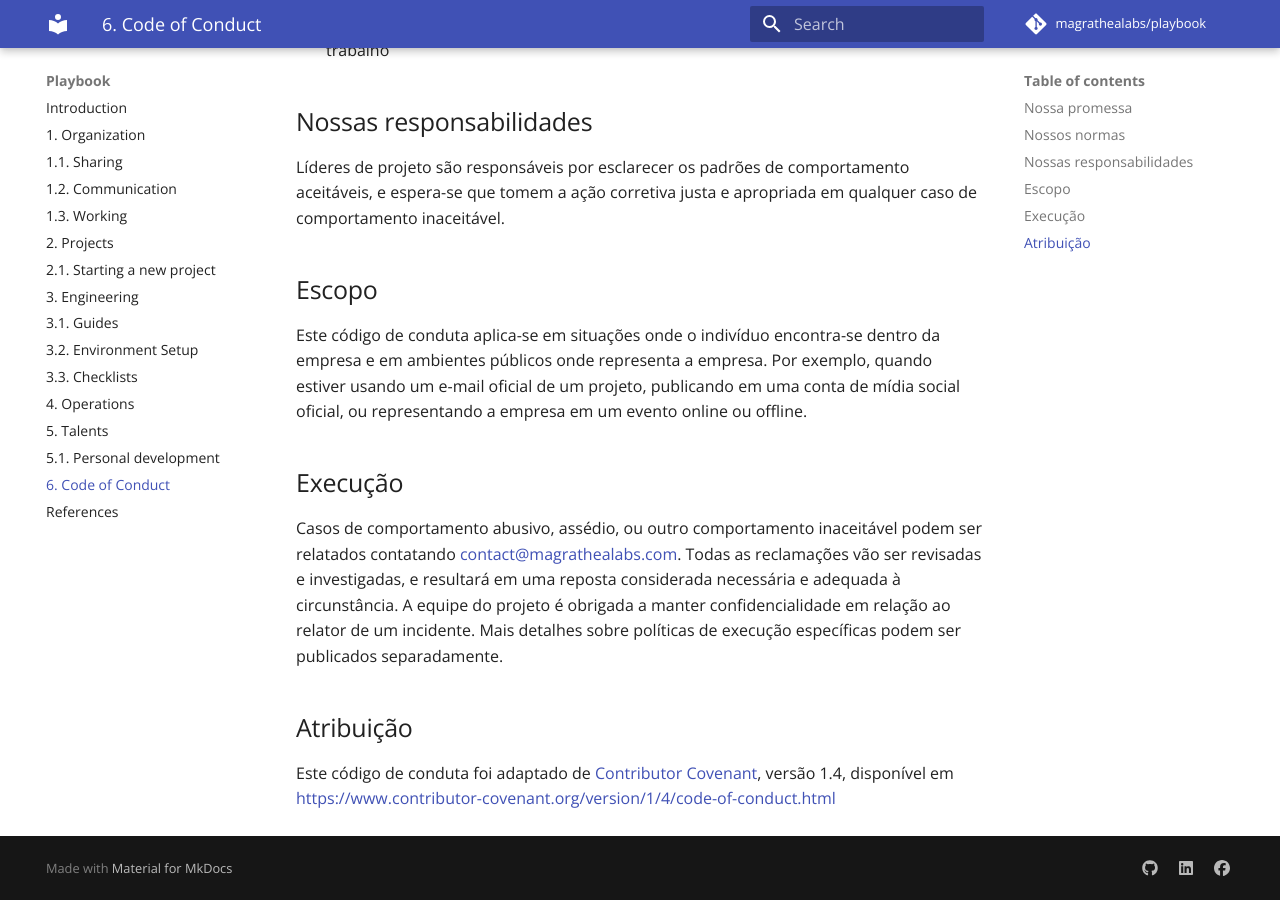
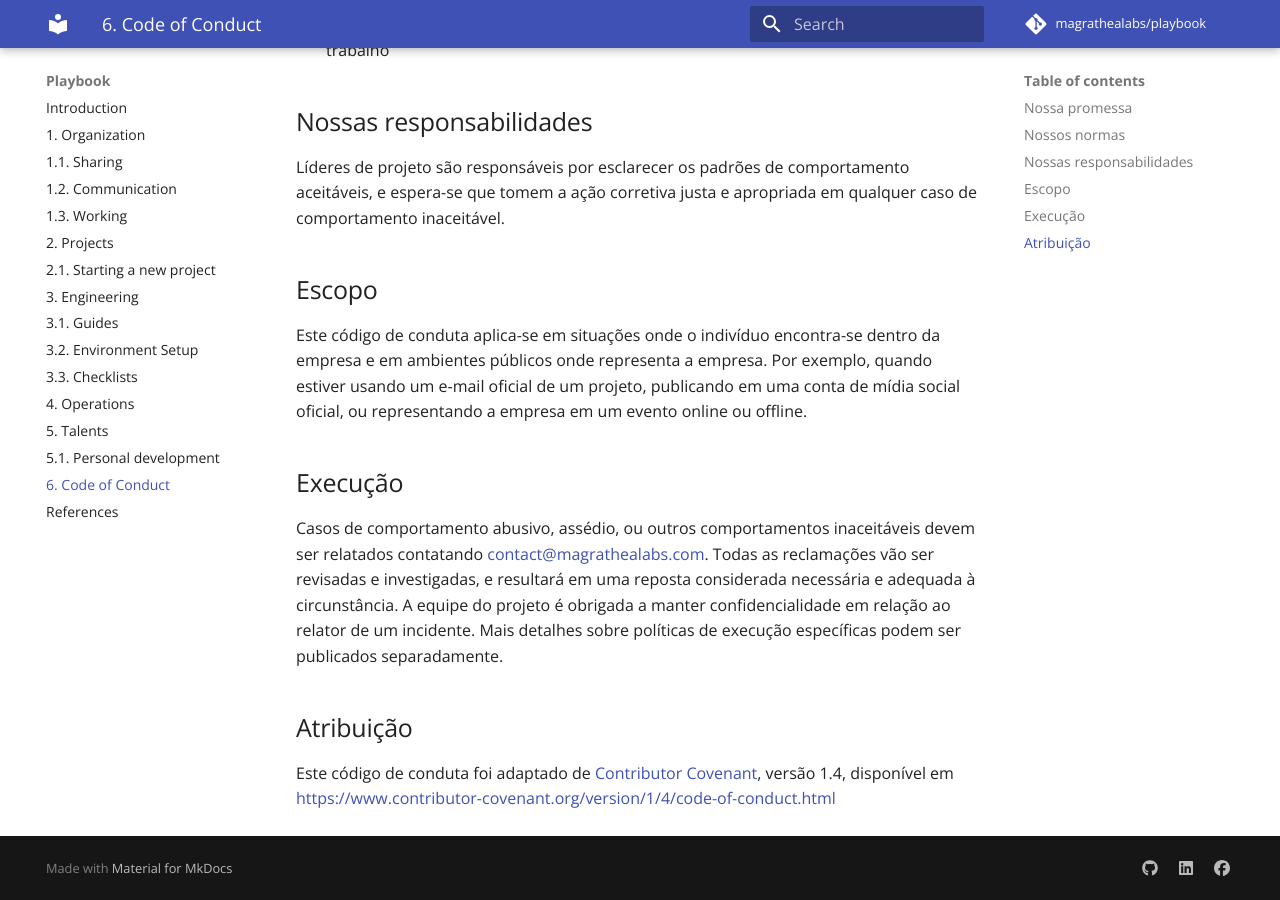
Before and after one commit to magrathealabs/playbook, an MkDocs documentation site: the page built from docs/6-code-of-conduct.md, in a window 1280 px wide and 900 px high, scrolled down 896 px. Built offline with MkDocs 1.6.1 and Material for MkDocs 9.7.7, drawn with Linux system fonts in a browser that asks for light colours; comment, search, counter and statistics services are not loaded.

Commit message:
Review translations

```diff
--- a/docs/6-code-of-conduct.md
+++ b/docs/6-code-of-conduct.md
@@ -34,7 +34,7 @@ Este código de conduta aplica-se em situações onde o indivíduo encontra-se d
 
 ## Execução
 
-Casos de comportamento abusivo, assédio, ou outro comportamento inaceitável podem ser relatados contatando [contact@magrathealabs.com](contact@magrathealabs.com). Todas as reclamações vão ser revisadas e investigadas, e resultará em uma reposta considerada necessária e adequada à circunstância. A equipe do projeto é obrigada a manter confidencialidade em relação ao relator de um
+Casos de comportamento abusivo, assédio, ou outros comportamentos inaceitáveis devem ser relatados contatando [contact@magrathealabs.com](contact@magrathealabs.com). Todas as reclamações vão ser revisadas e investigadas, e resultará em uma reposta considerada necessária e adequada à circunstância. A equipe do projeto é obrigada a manter confidencialidade em relação ao relator de um
 incidente. Mais detalhes sobre políticas de execução específicas podem ser publicados separadamente.
 
 ## Atribuição
```
